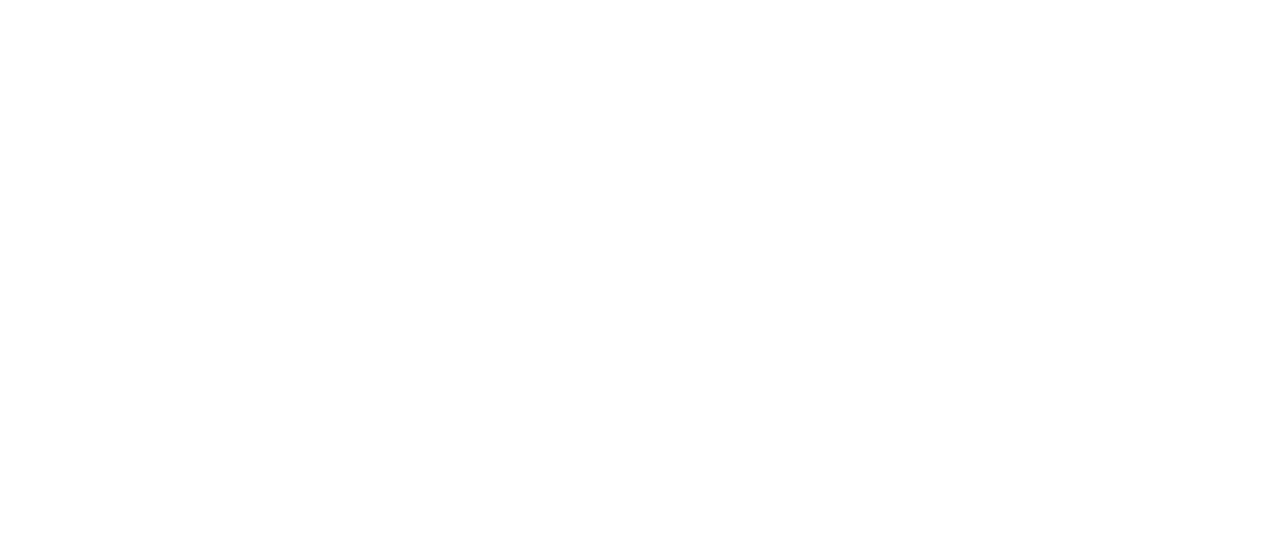
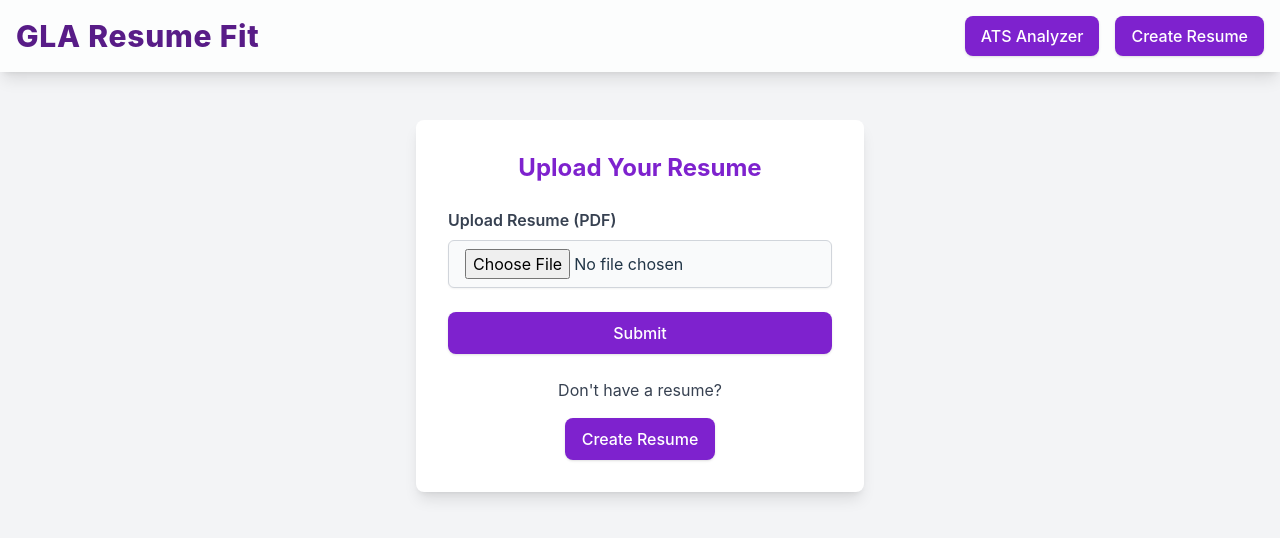
Before and after one commit to prachiagarwal5/resume-matching, a React (Vite) app in the folder frontend/: page /resume in a window 1280 px wide. Before the commit this address had no page. Shown: the top 538 px of the page. Built offline with nearby package versions, Linux system fonts and the light colour scheme; what @react-pdf/renderer would draw is missing.

Commit message:
upload existing resume

```diff
--- a/frontend/src/App.jsx
+++ b/frontend/src/App.jsx
@@ -7,6 +7,7 @@
 import ResumePreview from "./Component/ResumePreview";
 import SignupPage from "./pages/signup";
 import Login from "./pages/login";
+import UploadResume from "./pages/existingResume";
 // import MultipleResume from "./pages/MultipleResume";
 // import Communication from "./pages/Communication";
 
@@ -18,6 +19,7 @@
         <Route path="/" element={<Login/>} />
         <Route path="/signup" element={<SignupPage/>} />
         <Route path="/resume-creation" element={<CreateResume />} />
+        <Route path="/resume" element={<UploadResume/>} />
         <Route path="/template-selection" element={<TemplateSelection />} />
         <Route path="/resume-preview/:templateId" element={<ResumePreview />} />
         {/* <Route path="/resume-creation" element={<CreateResume />} /> */}
--- a/frontend/src/pages/ResumeUpload.jsx
+++ b/frontend/src/pages/ResumeUpload.jsx
@@ -77,7 +77,7 @@
             ATS Analyzer
           </Link>
           <Link
-            to="/resume-creation"
+            to="/resume"
             className="bg-purple-700 dark:bg-purple-600 text-white py-2 px-4 rounded-lg shadow hover:bg-purple-800 dark:hover:bg-purple-500 transition duration-300"
           >
             Create Resume
--- /dev/null
+++ b/frontend/src/pages/existingResume.jsx
@@ -0,0 +1,131 @@
+import React, { useState } from "react";
+import { useNavigate } from "react-router-dom";
+import { Link } from "react-router-dom";
+import axios from "axios";
+
+const UploadResume = () => {
+  const [resume, setResume] = useState(null);
+  const [error, setError] = useState(""); // State to store error messages
+  const navigate = useNavigate();
+
+  const handleFileChange = (e) => {
+    const file = e.target.files[0];
+    setResume(file);
+    setError(""); // Clear any previous errors
+  };
+
+  const handleSubmit = async (e) => {
+    e.preventDefault();
+    if (resume) {
+      const formData = new FormData();
+      formData.append("resume", resume);
+
+      try {
+        const response = await axios.post(
+          "http://localhost:5001/api/form/upload-resume",
+          formData,
+          {
+            headers: {
+              "Content-Type": "multipart/form-data",
+            },
+          }
+        );
+        console.log("Resume uploaded successfully:", response.data);
+        navigate("/resume-creation", { state: { uploaded: true } });
+      } catch (error) {
+        console.error("Error uploading resume:", error);
+
+        // Log detailed error information for debugging
+        if (error.response) {
+          console.error("Response data:", error.response.data);
+          console.error("Response status:", error.response.status);
+          console.error("Response headers:", error.response.headers);
+        } else if (error.request) {
+          console.error("Request made but no response received:", error.request);
+        } else {
+          console.error("Error setting up the request:", error.message);
+        }
+
+        // Set a user-friendly error message
+        setError(
+          error.response?.data?.message ||
+            "An unexpected error occurred while uploading the resume. Please try again later."
+        );
+      }
+    } else {
+      setError("Please select a resume to upload.");
+    }
+  };
+
+  const handleCreateResume = () => {
+    navigate("/resume-creation");
+  };
+
+  return (
+    <div className="min-h-screen bg-gray-100 dark:bg-gray-800 w-screen">
+      <nav className="bg-white dark:bg-gray-900 bg-opacity-80 text-purple-900 dark:text-purple-300 w-full p-4 shadow-lg flex justify-between items-center">
+        <div className="text-3xl font-extrabold tracking-wide">
+          GLA Resume Fit
+        </div>
+        <div className="flex items-center space-x-4">
+          <Link
+            to="/"
+            className="bg-purple-700 dark:bg-purple-600 text-white py-2 px-4 rounded-lg shadow hover:bg-purple-800 dark:hover:bg-purple-500 transition duration-300"
+          >
+            ATS Analyzer
+          </Link>
+          <Link
+            to="/resume"
+            className="bg-purple-700 dark:bg-purple-600 text-white py-2 px-4 rounded-lg shadow hover:bg-purple-800 dark:hover:bg-purple-500 transition duration-300"
+          >
+            Create Resume
+          </Link>
+        </div>
+      </nav>
+      <div className="flex flex-col items-center justify-center mt-12">
+        <div className="bg-white dark:bg-gray-700 p-8 rounded-lg shadow-lg w-full max-w-md">
+          <h2 className="text-2xl font-bold text-center text-purple-700 dark:text-purple-300 mb-6">
+            Upload Your Resume
+          </h2>
+          {error && (
+            <div className="mb-4 text-red-600 dark:text-red-400 text-center">
+              {error}
+            </div>
+          )}
+          <form onSubmit={handleSubmit} className="space-y-6">
+            <div>
+              <label className="block text-gray-700 dark:text-gray-300 font-semibold mb-2">
+                Upload Resume (PDF)
+              </label>
+              <input
+                type="file"
+                accept=".pdf"
+                onChange={handleFileChange}
+                className="w-full px-4 py-2 bg-gray-50 dark:bg-gray-600 border border-gray-300 dark:border-gray-500 rounded-md shadow-sm focus:outline-none"
+              />
+            </div>
+            <button
+              type="submit"
+              className="w-full bg-purple-700 dark:bg-purple-600 text-white py-2 rounded-lg shadow hover:bg-purple-800 dark:hover:bg-purple-500 transition duration-300"
+            >
+              Submit
+            </button>
+          </form>
+          <div className="mt-6 text-center">
+            <p className="text-gray-700 dark:text-gray-300 mb-4">
+              Don't have a resume?
+            </p>
+            <button
+              onClick={handleCreateResume}
+              className="bg-purple-700 dark:bg-purple-600 text-white py-2 px-4 rounded-lg shadow hover:bg-purple-800 dark:hover:bg-purple-500 transition duration-300"
+            >
+              Create Resume
+            </button>
+          </div>
+        </div>
+      </div>
+    </div>
+  );
+};
+
+export default UploadResume;
```
